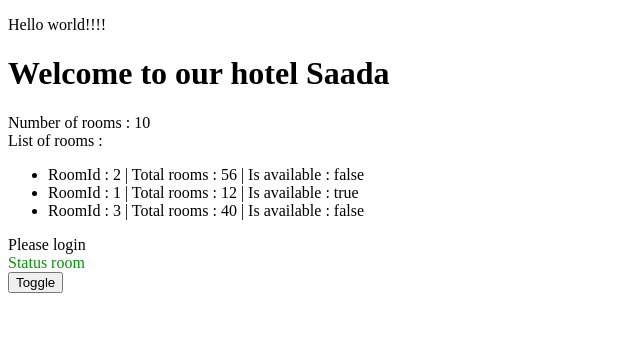
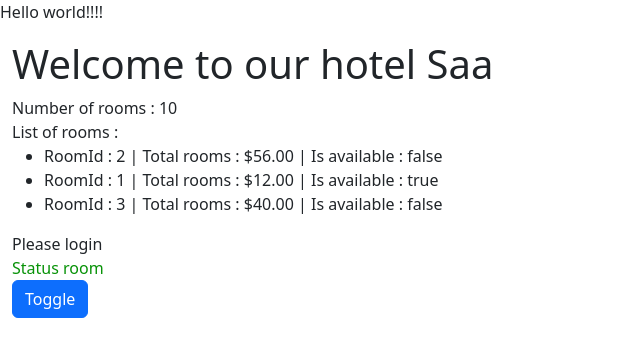
Before and after one commit to MohammedDevX/Learn-angular, an Angular app: page / in a window 1280 px wide. Shown: the top 356 px of the page, without its empty margins (0-640 px from the left). Built offline with nearby package versions, Linux system fonts and the light colour scheme.

Commit message:
Explain pipes and how to add bootsrtap

```diff
--- a/angular.json
+++ b/angular.json
@@ -25,7 +25,11 @@
               }
             ],
             "styles": [
+              "node_modules/bootstrap/dist/css/bootstrap.min.css",
               "src/styles.css"
+            ],
+            "scripts": [
+              "node_modules/bootstrap/dist/js/bootstrap.bundle.min.js"
             ],
             "server": "src/main.server.ts",
             "outputMode": "server",
--- a/package.json
+++ b/package.json
@@ -31,6 +31,7 @@
     "@angular/platform-server": "^20.3.0",
     "@angular/router": "^20.3.0",
     "@angular/ssr": "^20.3.6",
+    "bootstrap": "^5.3.8",
     "express": "^5.1.0",
     "rxjs": "~7.8.0",
     "tslib": "^2.3.0",
--- a/src/app/rooms/rooms.html
+++ b/src/app/rooms/rooms.html
@@ -1,5 +1,7 @@
+<div class="container-fluid">
   <!-- This is the interpolation, to display data from class -->
-<h1>Welcome to our hotel {{hotelName}}</h1>
+  <!-- For ex slice pipe filter the element by adding 2 params : from - to -->
+  <h1>Welcome to our hotel {{hotelName | slice:0:3}}</h1>
 
   <!-- The element going to be hidden when the property binding is true -->
   <div [hidden]="availableRoom">
@@ -16,7 +18,8 @@
       <ul>
         <!-- This is (for) directive -->
         @for (room of roomList; track room.id) {
-        <li>RoomId : {{room.id}} | Total rooms : {{room.totalRooms}} | Is available : {{room.availableRoom}}</li>
+          <!-- For ex this pipe add $ cion to the number etc ... -->
+          <li>RoomId : {{room.id}} | Total rooms : {{room.totalRooms | currency}} | Is available : {{room.availableRoom}}</li>
         }
       </ul>
     </div>
@@ -39,4 +42,5 @@
   <div [ngClass]="{enable: rooms.availableRoom, disable: !rooms.availableRoom}">Status room</div>
 
   <!-- Here we call the function by using events -->
-<input type="button" (click)="toggleAvailableRoom()" value="Toggle">
+  <input type="button" class="btn btn-primary" (click)="toggleAvailableRoom()" value="Toggle">
+</div>
--- a/src/app/rooms/rooms.ts
+++ b/src/app/rooms/rooms.ts
@@ -43,4 +43,6 @@ export class Rooms {
   ]
 
   role: string = "client";
+
+  // Pipes : methodes to transforme the objects
 }
```
Also changed, not shown: 1 other file (tests, documents, lock files or other folders). Lines whose indentation alone changed are shown as unchanged.
